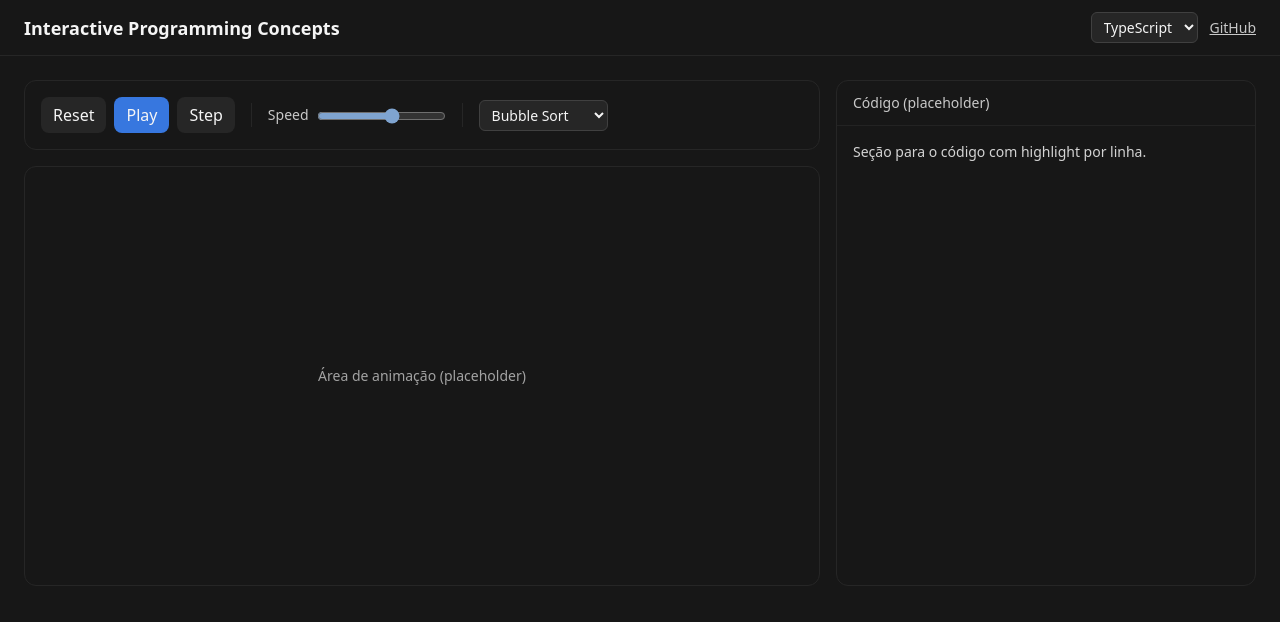
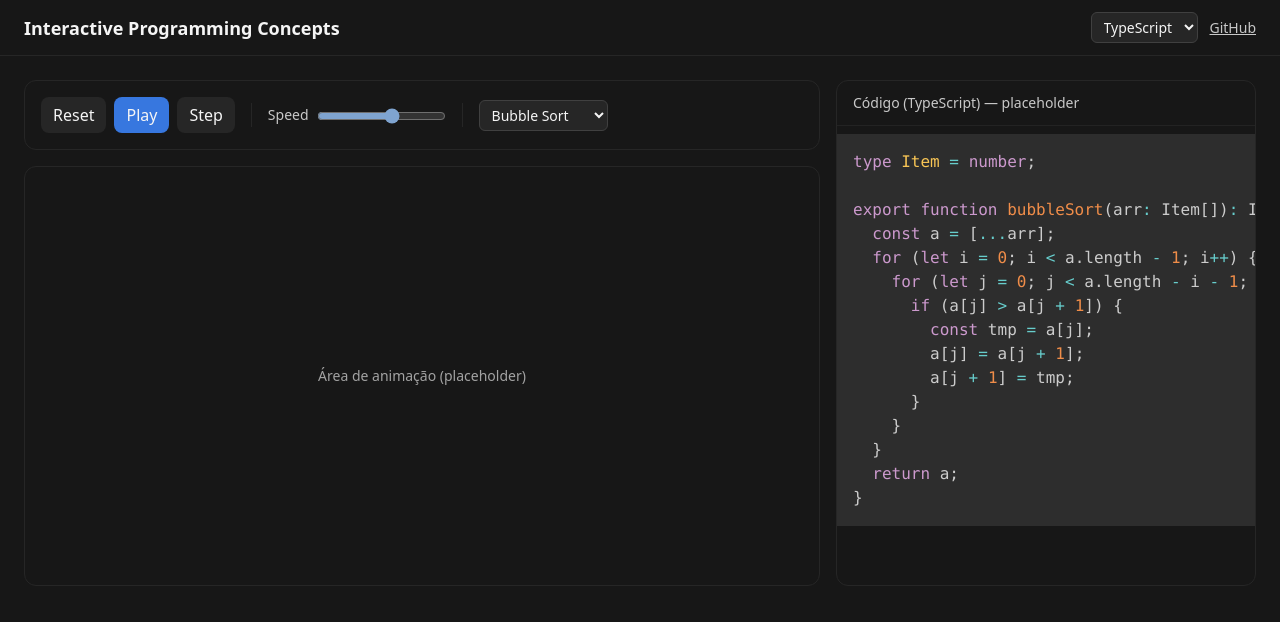
Before and after one commit to leanite/interactive-programming-concepts, a React (Vite) app: page / in a window 1280 px wide. Shown: the top 622 px of the page. Built offline with nearby package versions, Linux system fonts and the light colour scheme.

Commit message:
feat(code): add Prism-based code viewer in CodePanel

```diff
--- a/package.json
+++ b/package.json
@@ -10,12 +10,14 @@
     "preview": "vite preview"
   },
   "dependencies": {
+    "prismjs": "^1.30.0",
     "react": "^19.1.1",
     "react-dom": "^19.1.1"
   },
   "devDependencies": {
     "@eslint/js": "^9.36.0",
     "@types/node": "^24.6.0",
+    "@types/prismjs": "^1.26.5",
     "@types/react": "^19.1.16",
     "@types/react-dom": "^19.1.9",
     "@vitejs/plugin-react": "^5.0.4",
--- a/src/components/CodePanel.tsx
+++ b/src/components/CodePanel.tsx
@@ -1,12 +1,30 @@
+import CodeViewer from "./CodeViewer";
+
+const sampleTs = `type Item = number;
+
+export function bubbleSort(arr: Item[]): Item[] {
+  const a = [...arr];
+  for (let i = 0; i < a.length - 1; i++) {
+    for (let j = 0; j < a.length - i - 1; j++) {
+      if (a[j] > a[j + 1]) {
+        const tmp = a[j];
+        a[j] = a[j + 1];
+        a[j + 1] = tmp;
+      }
+    }
+  }
+  return a;
+}`;
+
 export default function CodePanel() {
   return (
     <aside className="bg-neutral-900 rounded-xl border border-neutral-800 overflow-hidden">
       <div className="px-4 py-3 border-b border-neutral-800 text-sm opacity-80">
-        Código (placeholder)
+        Código (TypeScript) — placeholder
       </div>
-      <div className="p-4 text-neutral-300 text-sm">
-        Seção para o código com highlight por linha.
-      </div>
+
+      {/* Por enquanto, linguagem e código fixos só para validar o visual */}
+      <CodeViewer language="typescript" code={sampleTs} />
     </aside>
   );
 }
--- /dev/null
+++ b/src/components/CodeViewer.tsx
@@ -0,0 +1,32 @@
+import { useMemo } from "react";
+import Prism from "prismjs";
+
+import "prismjs/components/prism-typescript";
+import "prismjs/components/prism-python";
+import "prismjs/components/prism-java";
+import "prismjs/components/prism-c";
+import "prismjs/components/prism-rust";
+
+import "prismjs/themes/prism-tomorrow.css";
+
+type Language = "typescript" | "python" | "java" | "c" | "rust";
+
+type Props = {
+  language: Language;
+  code: string;
+};
+
+export default function CodeViewer({ language, code }: Props) {
+  // Proccess highlight only when code/language change
+  const highlighted = useMemo(() => {
+    const grammar = Prism.languages[language] || Prism.languages.typescript;
+    return Prism.highlight(code, grammar, language);
+  }, [code, language]);
+
+  return (
+    <pre className={`language-${language} m-0 p-4 overflow-auto`}>
+      {/* Prism returns a styled HTML */}
+      <code dangerouslySetInnerHTML={{ __html: highlighted }} />
+    </pre>
+  );
+}
```
Also changed, not shown: 1 other file (tests, documents, lock files or other folders).
